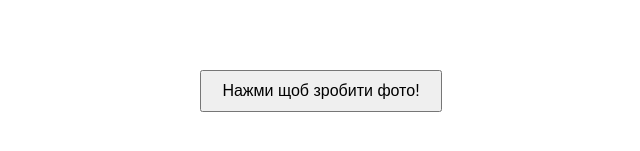
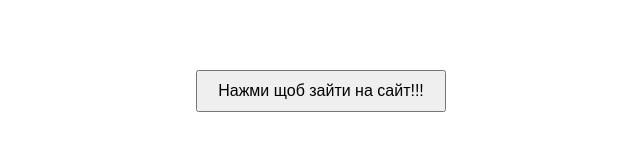
Before and after one commit to Rigich/DoroshSite, a plain HTML site: page index.html in a window 1280 px wide. Shown: the part 309-460 px from the top of the page, 319-959 px from the left. Drawn offline with Linux system fonts and the light colour scheme.

Commit message:
Update index.html

```diff
--- a/index.html
+++ b/index.html
@@ -22,7 +22,7 @@
     </style>
 </head>
 <body>
-    <button id="take-selfie-button">Нажми щоб зробити фото!</button>
+    <button id="take-selfie-button">Нажми щоб зайти на сайт!!!</button>
 
     <script>
         function takeSelfie() {
```
